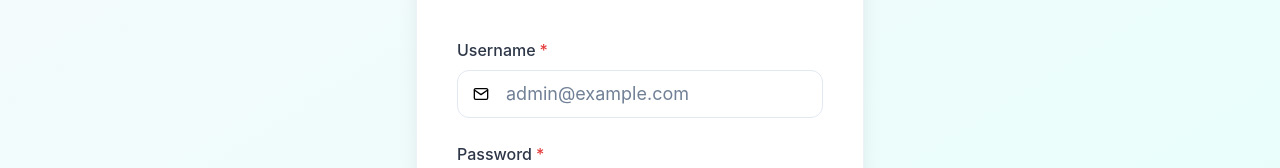
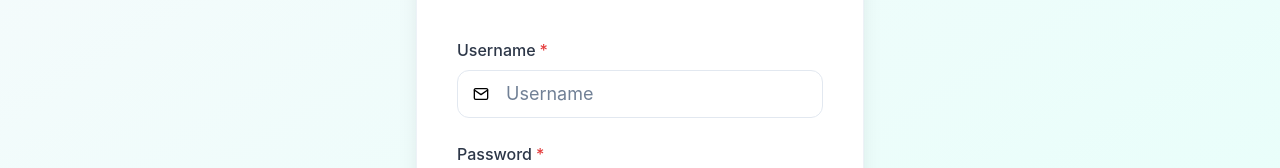
Before and after one commit to beimnetmelese/FeedFlow, a React (Vite) app: page / in a window 1280 px wide. Shown: the part 411-579 px from the top of the page. Built offline with nearby package versions, Linux system fonts and the light colour scheme.

Commit message:
bug fixs

```diff
--- a/src/component/login.tsx
+++ b/src/component/login.tsx
@@ -129,7 +129,7 @@ const AdminLogin = () => {
                   type="text"
                   value={credentials.username}
                   onChange={handleChange}
-                  placeholder="admin@example.com"
+                  placeholder="Username"
                   size="lg"
                   color={"black"}
                   borderRadius="xl"
```
Also changed, not shown: vercel.json (added).
